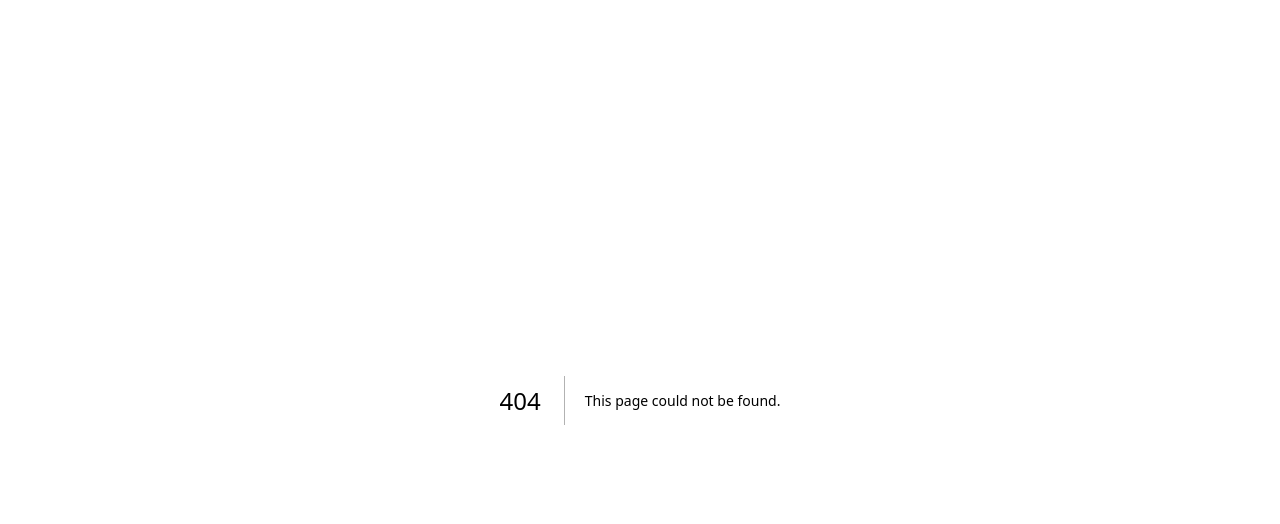
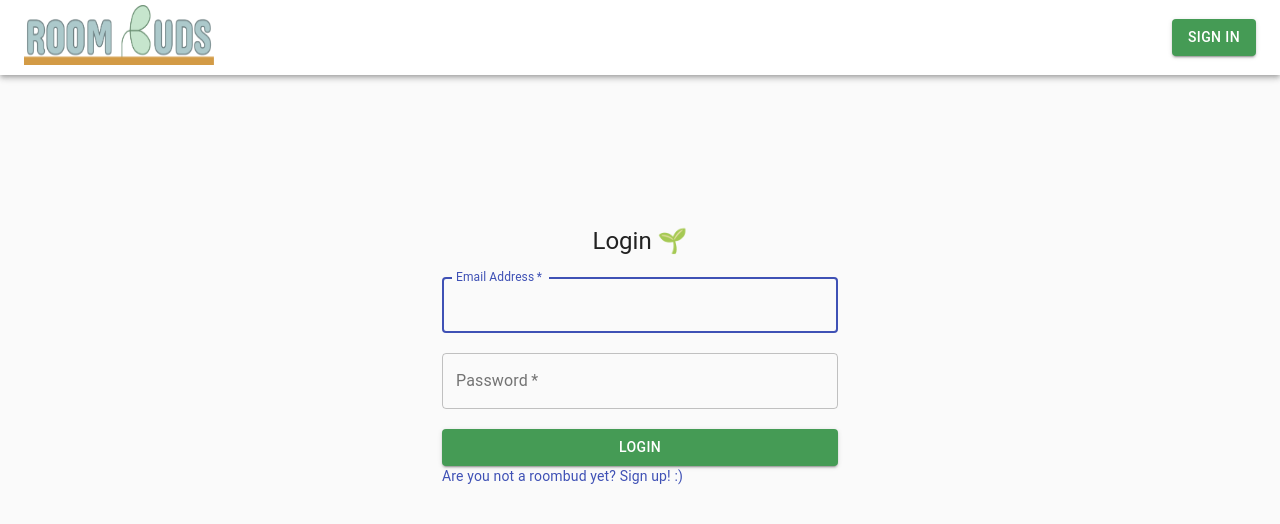
Before and after one commit to zuziamatysiak/roombuds, a Next.js app in the folder roombuds/: page /LoginPage in a window 1280 px wide. Before the commit this address had no page. Shown: the top 524 px of the page. Built offline with nearby package versions, Linux system fonts and the light colour scheme.

Commit message:
frontend login

```diff
--- /dev/null
+++ b/roombuds/pages/LoginPage.tsx
@@ -0,0 +1,68 @@
+import { Navbar } from '../pages/Navbar'
+import {
+    CssBaseline,
+    Typography,
+    Button,
+    Avatar,
+    TextField,
+    FormControlLabel,
+    Checkbox,
+    Link,
+    Grid,
+    Box,
+    Container,
+    ThemeProvider,
+    createTheme
+  } from "@material-ui/core";
+
+const theme = createTheme();
+
+export default function LoginPage() {
+    return (
+      <div>
+        <Navbar />
+        <ThemeProvider theme={theme}>
+      <Container component="main" maxWidth="xs">
+        <CssBaseline />
+        <Box style = {{ marginTop: 150, alignItems: 'center', display: 'flex', flexDirection: 'column'}}>
+        <Typography variant="h5">
+            Login 🌱
+        </Typography>
+        <Box>
+        <TextField
+              required
+              fullWidth
+              id="email"
+              label="Email Address"
+              name="email"
+              autoComplete="email"
+              autoFocus
+              variant="outlined"
+              style = {{marginTop: 20}}
+        />
+        <TextField
+              required
+              fullWidth
+              name="password"
+              label="Password"
+              type="password"
+              id="password"
+              autoComplete="current-password"
+              variant="outlined"
+              style = {{marginTop: 20}}
+        />
+        <Button
+              type="submit"
+              fullWidth
+              variant="contained"
+              style = {{marginTop: 20, backgroundColor: "#459b55", color: "white"}}> Login </Button>
+        <Link href="/" variant="body2">
+                  {"Are you not a roombud yet? Sign up! :)"}
+        </Link>
+        </Box>
+        </Box>
+      </Container>
+    </ThemeProvider>
+      </div>
+    )
+  }
--- a/roombuds/pages/Navbar.tsx
+++ b/roombuds/pages/Navbar.tsx
@@ -18,14 +18,14 @@ export const Navbar = () => {
             src="/logo.png"
             alt="logo"
             width = {190}
-            height = {70}
+            height = {60}
         />
         </div>
       </Typography>
       <Button style={{
         backgroundColor: "#459b55",
         color: "white"
-    }} variant="contained" href="/">Sign in</Button>
+    }} variant="contained" href="/LoginPage">Sign in</Button>
     </Toolbar>
   </AppBar>
   );
```
